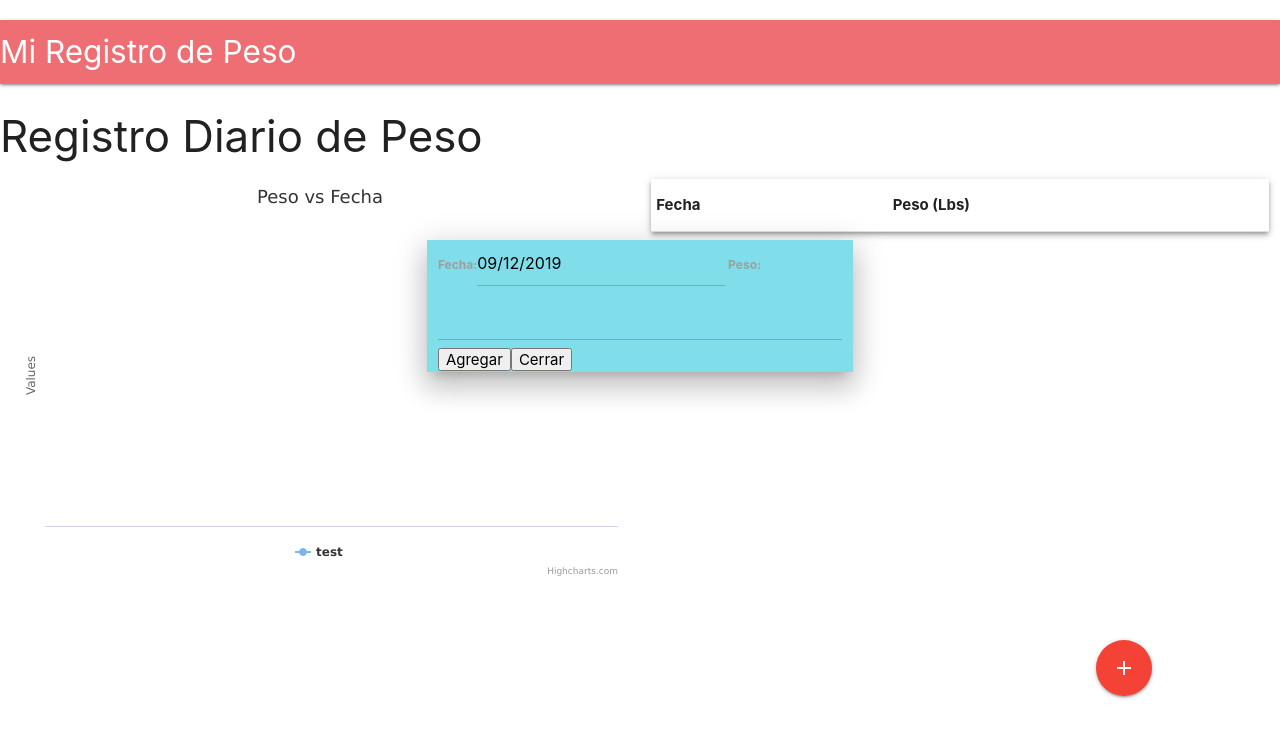
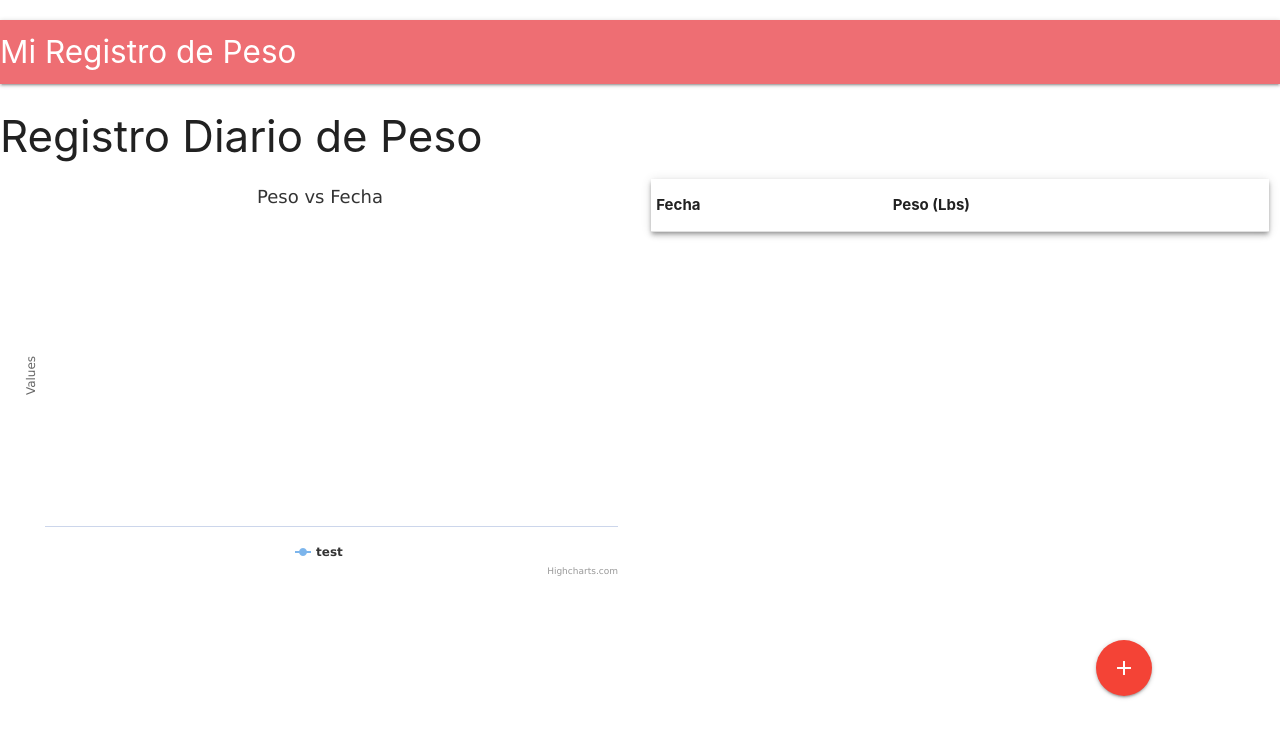
Before and after one commit to marcelamaldonado/mipeso, a React (Create React App) app: page / in a window 1280 px wide. Shown: the top 738 px of the page. Built offline with nearby package versions, Linux system fonts and the light colour scheme.

Commit message:
funciona el boton de cerrar

```diff
--- a/src/App.js
+++ b/src/App.js
@@ -9,46 +9,64 @@ import Form from "./componentes/Form"
 // [1, 2, 3, 4, 5, 6, 7].map(dia =>
 // [+moment().add(dia, 'days'), Math.random() * 200])
 moment.locale('es')
+
 class App extends Component {
   state = {
-    registros: []
+    registros: [],
+    modal: false
 
-  }
+  };
+  //onCrearRegistro = ()=>{
+  //  const nuevoregistro = [+moment(),Math.random() * 200]
+  // this.setState({
+  //  registros: [...this.state.registros,nuevoregistro]
+  //})
+  //}
 
-  onCrearRegistro = ()=>{
-     const nuevoregistro = [+moment(),Math.random() * 200]
-     this.setState({
-       registros: [...this.state.registros,nuevoregistro]
-     })
+  aceptarRegistro = ({ fecha, peso }) => {
+    console.log(fecha, peso)
+    const nuevoregistro = [+fecha, +peso]
+    console.log(nuevoregistro)
+    this.setState((prevState, props) => ({
+      registros: [...prevState.registros, nuevoregistro]
+    }));
+  };
+  onCerrarForm = ()=>{
+    this.setState({
+      modal:false
+    })
   }
 
   render() {
     const btnAdd = {
       position: "absolute",
-      top:"80%",
-      right:"10%"
+      top: "80%",
+      right: "10%"
     }
 
     return (
       <div>
-      <Form/>
-    <BarraTitulo />
+        <Form
+          visible={this.state.modal} onAceptar={this.aceptarRegistro} onCerrar={this.onCerrarForm}
+        />
+        <BarraTitulo />
         <main>
           <div className="valign-wrapper">
             <h3>Registro Diario de Peso</h3>
           </div>
           <div className="row">
             <div className="col l6 m12 s12">
-              <Grafica registros = {this.state.registros}/>
+              <Grafica registros={this.state.registros} />
             </div>
             <div className="col l6 m12 s12">
-              <Tabla registros = {this.state.registros}/>
+              <Tabla registros={this.state.registros} />
             </div>
           </div>
           <a className="btn-floating btn-large waves-effect waves-light red"
-          onClick={this.onCrearRegistro}
-          style={btnAdd}
-          ><i className="material-icons">add</i></a>
+            style={btnAdd}
+            onClick={() => this.setState({ modal: true })}
+          >
+            <i className="material-icons">add</i></a>
         </main>
 
       </div>
--- a/src/componentes/Form.css
+++ b/src/componentes/Form.css
@@ -1,6 +1,7 @@
 .form-container {
     position: absolute;
-    top:30%;
+    height: 200px;
+    top:40%;
     z-index: 20;
     padding: 20px;
     font-weight: bold;
--- a/src/componentes/Form.js
+++ b/src/componentes/Form.js
@@ -4,9 +4,7 @@ import './Form.css'
 import swal from 'sweetalert'
 import DatePicker from 'react-datepicker'
 import moment from 'moment'
-import { registerLocale, setDefaultLocale } from  "react-datepicker";
-import es from 'date-fns/locale/es';
-registerLocale('es', es)
+import { dateFormat } from 'highcharts'
 
 
 export default class Form extends React.Component{
@@ -17,20 +15,21 @@ export default class Form extends React.Component{
     //};
     state = {
         fecha: new Date(),
-        peso: null
+        peso: ""
       };
     onSubmit = ()=>{
         const {fecha,peso} = this.state;
 
-        console.log(fecha,peso);
         if (!peso || peso < 0){
             swal('Lectura invalida', 'El registro de peso debe ser valido','error')
+        }else{
+            this.props.onAceptar(this.state)
         }
     };
     cambioFecha = fecha => {
         this.setState({fecha});
     };
-    cambioPeso = evt =>{
+    cambiarPeso = evt =>{
     this.setState({
         peso:evt.target.value
     })
@@ -38,7 +37,7 @@ export default class Form extends React.Component{
 render(){
     return(
        <div className="row">
-                <div className="form-container col s4 offset-s4 z-depth-4 cyan lighten-3">
+        <div className={`form-container scale-transition scale-out ${this.props.visible ? "scale-in":""} col s4 offset-s4 z-depth-4 cyan lighten-3`}>
         <form>
         <label htmlFor="fecha">
          Fecha:
@@ -54,8 +53,8 @@ export default class Form extends React.Component{
              name="peso" value={this.state.peso}
              onChange={this.cambiarPeso} id="peso"/>
              </label>
-                        <input type="button" onClick={this.onSubmit} value="Agregar"/>
-                        <input type="button" value="Cerrar"/>
+             <input type="button" className="btn" onClick={this.onSubmit} value="Agregar"/>
+             <input type="button" className="btn" onClick={()=>this.props.onCerrar()} value="Cerrar"/>
              </form>
                 </div>
             </div>
```
Lines whose indentation alone changed are shown as unchanged.
